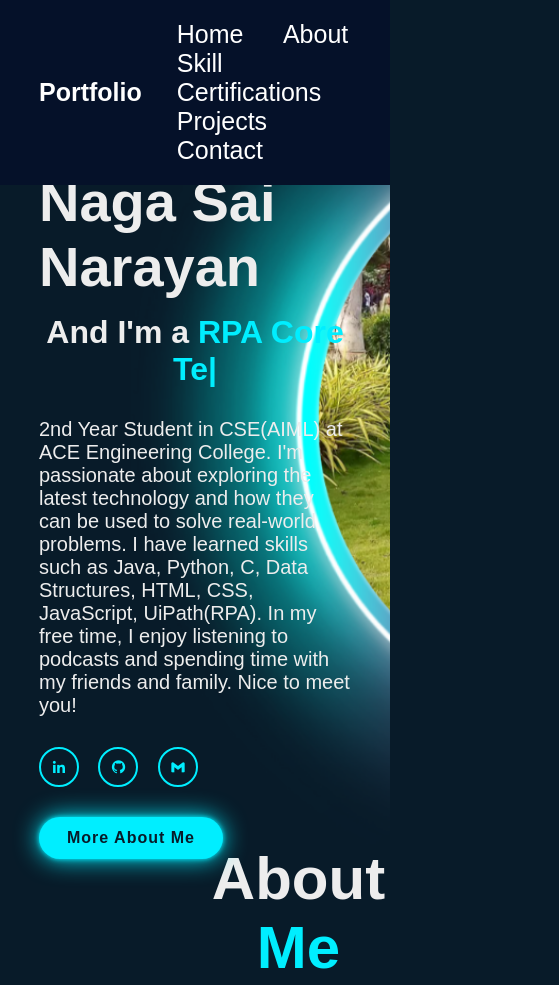
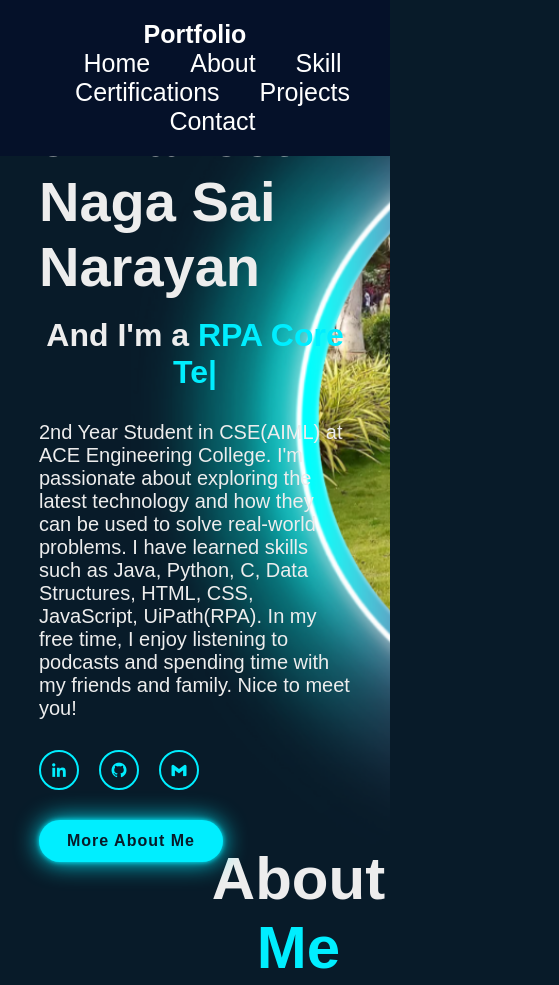
Before and after one commit to j-praneeth/Praneeth-Portfolio, a plain HTML site: page index.html in a window 390 px wide. Shown: the top 985 px of the page, 559 px wide, since content can reach past the window. Drawn offline with nearby package versions, Linux system fonts and the light colour scheme.

Commit message:
Updated Version

```diff
--- a/index.html
+++ b/index.html
@@ -7,6 +7,7 @@
     <title>Portfolio</title>
     <link rel="icon" type="image/x-icon" href="Assets\Capture.ico">
     <link rel="stylesheet" href="stylesheet.css">
+    <link rel="stylesheet" href="mediaqueries.css">
     <link href='https://unpkg.com/boxicons@2.1.4/css/boxicons.min.css' rel='stylesheet'>
     <script src="https://unpkg.com/typed.js@2.0.15/dist/typed.umd.js"></script>
 </head>
--- /dev/null
+++ b/mediaqueries.css
@@ -0,0 +1,44 @@
+/* Mobile Devices (Portrait) */
+@media (max-width: 480px) {
+  body {
+      font-size: 14px;
+  }
+  .container {
+      padding: 10px;
+  }
+  .skills, .projects, .contact {
+      flex-direction: column;
+  }
+}
+
+/* Tablets (Portrait) */
+@media (max-width: 768px) {
+  body {
+      font-size: 16px;
+  }
+  .skills, .projects, .contact {
+      flex-direction: column;
+  }
+}
+
+/* Tablets (Landscape) */
+@media (max-width: 1024px) {
+  body {
+      font-size: 18px;
+  }
+  .header, .footer {
+      flex-direction: column;
+      text-align: center;
+  }
+}
+
+/* Small Desktops */
+@media (max-width: 1200px) {
+  body {
+      font-size: 18px;
+  }
+  .header, .footer {
+      flex-direction: column;
+      text-align: center;
+  }
+}
```
